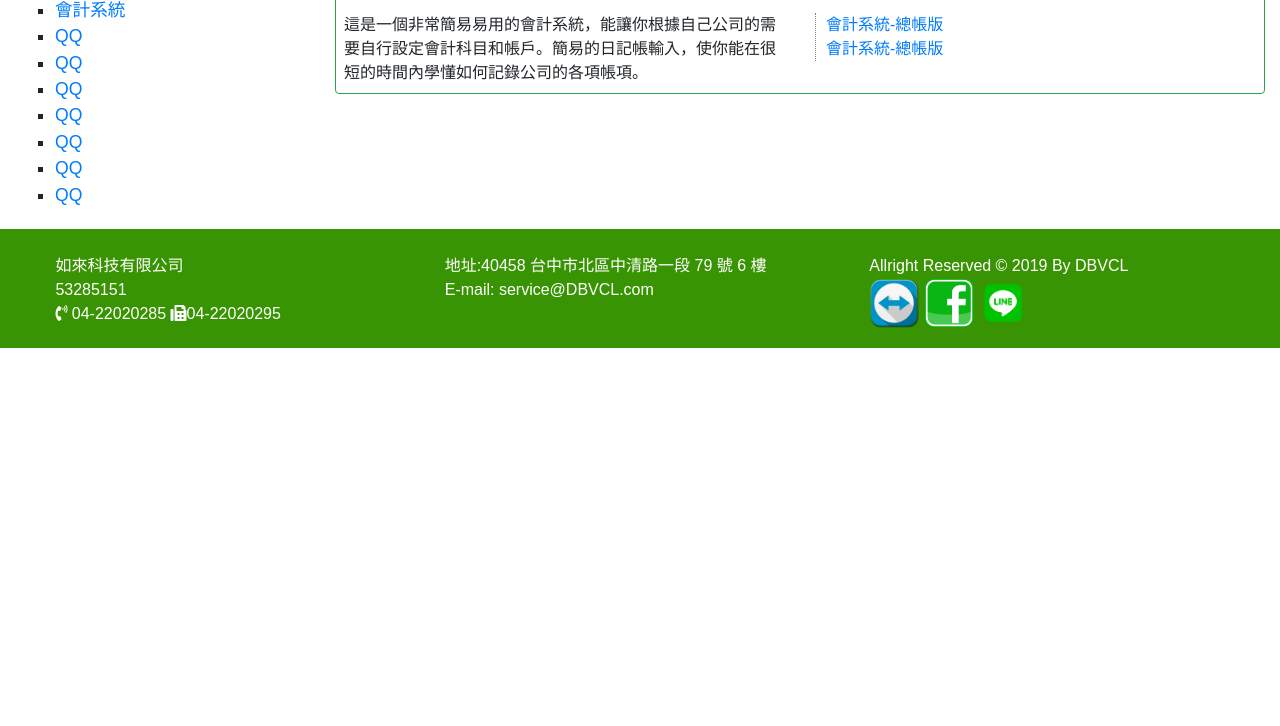
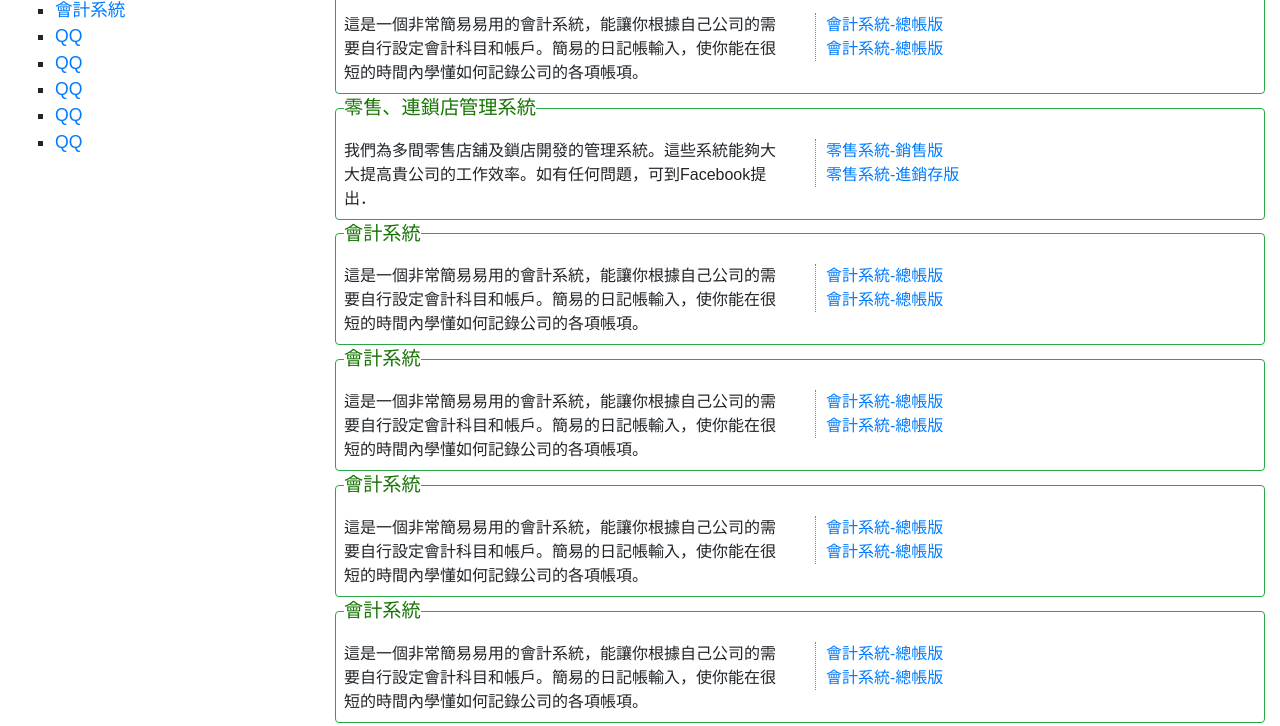
Before and after one commit to DTDwind/relai, a plain HTML site: page index.html in a window 1280 px wide. Shown: the part 317-1043 px from the top of the page. Before the commit the page ends 800 px from the top, so only its background shows below. Drawn offline with Linux system fonts and the light colour scheme.

Commit message:
go top scroll

```diff
--- a/index.html
+++ b/index.html
@@ -50,35 +50,35 @@
                 <div class="contents_list_title">軟件類別：</div>
               <ul>
                 <li>
-                    <a href="#1">會計系統</a>
+                    <a id="l1" href="#">會計系統</a>
                 </li>
                 <li>
-                    <a href="#2">QQ</a>
+                    <a id="l2" href="#">QQ</a>
                 </li>
                 <li>
-                    <a href="#2">QQ</a>
+                    <a id="l3" href="#">QQ</a>
                 </li>
                 <li>
-                    <a href="#2">QQ</a>
+                    <a id="l4" href="#">QQ</a>
                 </li>
                 <li>
-                    <a href="#2">QQ</a>
+                    <a id="l5" href="#">QQ</a>
                 </li>
                 <li>
-                    <a href="#2">QQ</a>
+                    <a id="l6" href="#">QQ</a>
+                </li>
+                <!-- <li>
+                    <a id="l7" href="#">QQ</a>
                 </li>
                 <li>
-                    <a href="#2">QQ</a>
-                </li>
-                <li>
-                    <a href="#2">QQ</a>
-                </li>
+                    <a id="l8" href="#">QQ</a>
+                </li> -->
               </ul>
             </div>
 
             <div class="col-sm" >
                 <!-- a product -->
-                <fieldset name="1" class="border rounded border-success p-2">
+                <fieldset id="p1" class="border rounded border-success p-2">
                     <legend class="w-auto">會計系統</legend>
                         <div class="row">
                             <div class="col-sm">
@@ -93,6 +93,87 @@
                         </div>
                 </fieldset>
                 <!-- a product END-->
+                <!-- a product -->
+                <fieldset id="p2" class="border rounded border-success p-2">
+                    <legend class="w-auto">零售、連鎖店管理系統</legend>
+                        <div class="row">
+                            <div class="col-sm">
+                                我們為多間零售店舖及鎖店開發的管理系統。這些系統能夠大大提高貴公司的工作效率。如有任何問題，可到Facebook提出．
+                            </div>
+                            <div class="col-sm" >
+                                <div class="left_border">
+                                    <a href="#">零售系統-銷售版</a>
+                                    <a href="#">零售系統-進銷存版</a>
+                                </div>
+                            </div>
+                        </div>
+                </fieldset>
+                <!-- a product END-->
+                <!-- a product -->
+                <fieldset id="p3" class="border rounded border-success p-2">
+                    <legend class="w-auto">會計系統</legend>
+                        <div class="row">
+                            <div class="col-sm">
+                                    這是一個非常簡易易用的會計系統，能讓你根據自己公司的需要自行設定會計科目和帳戶。簡易的日記帳輸入，使你能在很短的時間內學懂如何記錄公司的各項帳項。
+                            </div>
+                            <div class="col-sm" >
+                                <div class="left_border">
+                                    <a href="#">會計系統-總帳版</a>
+                                    <a href="#">會計系統-總帳版</a>
+                                </div>
+                            </div>
+                        </div>
+                </fieldset>
+                <!-- a product END-->
+                <!-- a product -->
+                <fieldset id="p4" class="border rounded border-success p-2">
+                    <legend class="w-auto">會計系統</legend>
+                        <div class="row">
+                            <div class="col-sm">
+                                    這是一個非常簡易易用的會計系統，能讓你根據自己公司的需要自行設定會計科目和帳戶。簡易的日記帳輸入，使你能在很短的時間內學懂如何記錄公司的各項帳項。
+                            </div>
+                            <div class="col-sm" >
+                                <div class="left_border">
+                                    <a href="#">會計系統-總帳版</a>
+                                    <a href="#">會計系統-總帳版</a>
+                                </div>
+                            </div>
+                        </div>
+                </fieldset>
+                <!-- a product END-->
+                <!-- a product -->
+                <fieldset id="p5" class="border rounded border-success p-2">
+                    <legend class="w-auto">會計系統</legend>
+                        <div class="row">
+                            <div class="col-sm">
+                                    這是一個非常簡易易用的會計系統，能讓你根據自己公司的需要自行設定會計科目和帳戶。簡易的日記帳輸入，使你能在很短的時間內學懂如何記錄公司的各項帳項。
+                            </div>
+                            <div class="col-sm" >
+                                <div class="left_border">
+                                    <a href="#">會計系統-總帳版</a>
+                                    <a href="#">會計系統-總帳版</a>
+                                </div>
+                            </div>
+                        </div>
+                </fieldset>
+                <!-- a product END-->
+                <!-- a product -->
+                <fieldset id="p6" class="border rounded border-success p-2">
+                    <legend class="w-auto">會計系統</legend>
+                        <div class="row">
+                            <div class="col-sm">
+                                    這是一個非常簡易易用的會計系統，能讓你根據自己公司的需要自行設定會計科目和帳戶。簡易的日記帳輸入，使你能在很短的時間內學懂如何記錄公司的各項帳項。
+                            </div>
+                            <div class="col-sm" >
+                                <div class="left_border">
+                                    <a href="#">會計系統-總帳版</a>
+                                    <a href="#">會計系統-總帳版</a>
+                                </div>
+                            </div>
+                        </div>
+                </fieldset>
+                <!-- a product END-->
+
             </div>
 
         </div>
@@ -140,5 +221,6 @@
 </body>
 <script type="text/javascript" src="js/bootstrap.min.js"></script>
 <script type="text/javascript" src="js/header.js"></script>
+<script type="text/javascript" src="js/product_list.js"></script>
 <link rel="stylesheet" href="https://use.fontawesome.com/releases/v5.8.1/css/all.css" integrity="sha384-50oBUHEmvpQ+1lW4y57PTFmhCaXp0ML5d60M1M7uH2+nqUivzIebhndOJK28anvf" crossorigin="anonymous">
 </html>
--- /dev/null
+++ b/js/product_list.js
@@ -0,0 +1,53 @@
+$(document).ready(function(){
+    $("#l1").click(function(){
+            $("html,body").animate({scrollTop:$("#p1").offset().top-80}, 800);
+        }); //代表一個完整的執行區塊
+    $("#l2").click(function(){
+        $("html,body").animate({scrollTop:$("#p2").offset().top-80}, 800);
+    }); //代表一個完整的執行區塊
+    $("#l3").click(function(){
+        $("html,body").animate({scrollTop:$("#p3").offset().top-80}, 800);
+    }); //代表一個完整的執行區塊
+    $("#l4").click(function(){
+        $("html,body").animate({scrollTop:$("#p4").offset().top-80}, 800);
+    }); //代表一個完整的執行區塊
+    $("#l5").click(function(){
+        $("html,body").animate({scrollTop:$("#p5").offset().top-80}, 800);
+    }); //代表一個完整的執行區塊
+    $("#l6").click(function(){
+        $("html,body").animate({scrollTop:$("#p6").offset().top-80}, 800);
+    }); //代表一個完整的執行區塊
+
+
+    $("body").append("<img id='goTopButton' style='display: none; z-index: 5; cursor: pointer;' title='回到頂端'/>");
+    var pic = "pic/go-top.png",
+        locatioin = 2/3, // 按鈕出現在螢幕的高度
+        right = 10, // 距離右邊 px 值
+        opacity = 0.8, // 透明度
+        speed = 500, // 捲動速度
+        $button = $("#goTopButton"),
+        $body = $(document),
+        $win = $(window);
+    $button.attr("src", pic);
+    $button.on({
+        mouseover: function() {$button.css("opacity", 1);},
+        mouseout: function() {$button.css("opacity", opacity);},
+        click: function() {$("html, body").animate({scrollTop: 0}, speed);}
+        });
+    window.goTopMove = function () {
+        var scrollH = $body.scrollTop(),
+        winH = $win.height(),
+        css = {"top": winH * locatioin + "px", "position": "fixed", "right": right, "opacity": opacity};
+        if(scrollH > 20) {
+        $button.css(css);
+        $button.fadeIn("slow");
+        } else {
+        $button.fadeOut("slow");
+        }
+        };
+        $win.on({
+        scroll: function() {goTopMove();},
+        resize: function() {goTopMove();}
+    });
+
+})
```
Also changed, not shown: pic/go-top.png (added).
